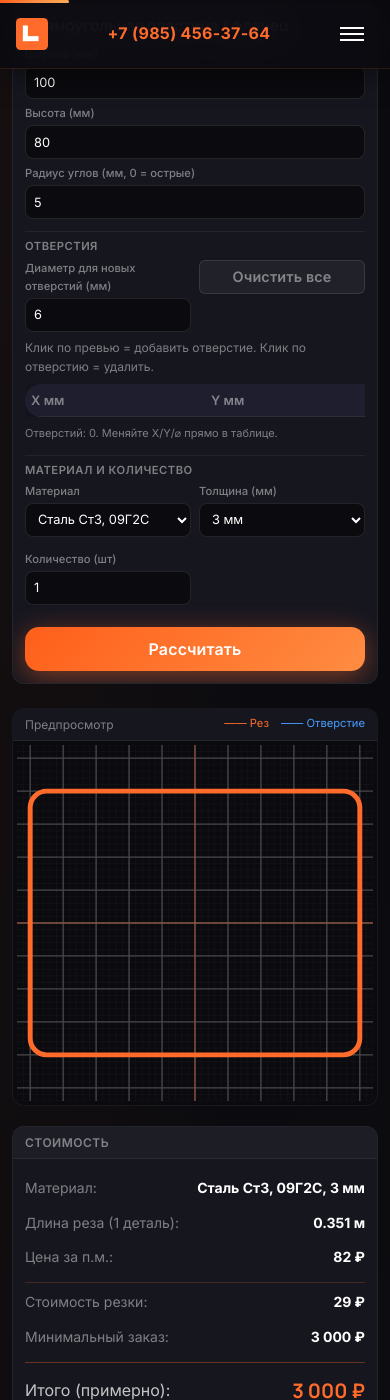
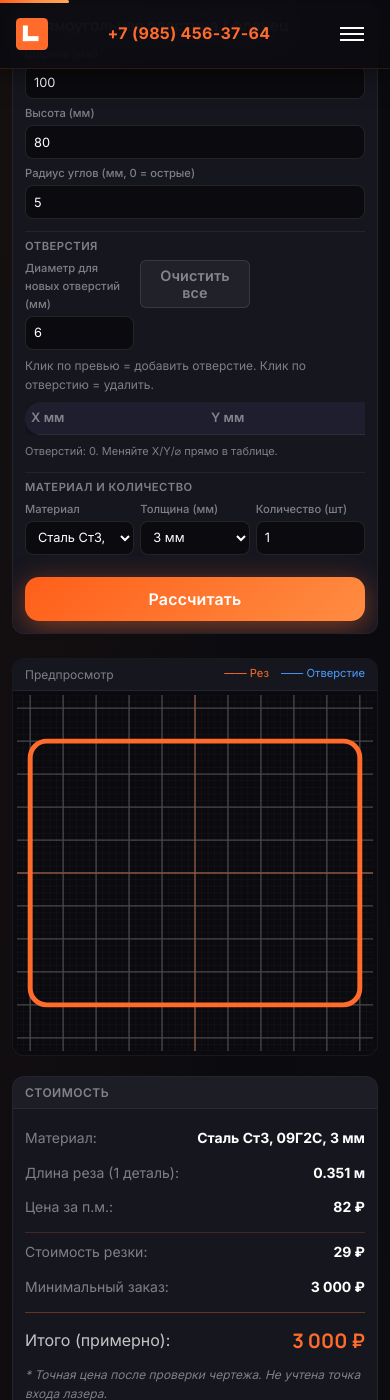
Before and after one commit to kaylas000/lazer-rezka, a Jekyll site: the page built from pages/dxf-generator.html, in a window 390 px wide and 1400 px high, scrolled down 465 px. Built offline with Jekyll 4.4.1, drawn with Linux system fonts in a browser that asks for light colours.

Commit message:
fix: форма DXF компактнее — 3 колонки на мобильном

```diff
--- a/pages/dxf-generator.html
+++ b/pages/dxf-generator.html
@@ -702,7 +702,8 @@ head_extra: ""
   .dxf-result-panel { position: static; max-width: 100vw; }
   .dxf-preview-svg { min-height: 280px; max-width: 100%; padding: 4px; }
   .dxf-preview-svg svg { max-width: 100%; height: auto; }
-  .dxf-field-row { grid-template-columns: 1fr 1fr; gap: 8px; }
+  .dxf-field-row { grid-template-columns: 1fr 1fr 1fr; gap: 6px; }
+  .dxf-field-row .dxf-field:last-child { grid-column: auto; }
   .dxf-holes-table-wrapper { max-height: 140px; overflow: auto; }
   .dxf-instructions details { padding: 8px 10px; font-size: 0.8rem; }
   .dxf-actions { flex-direction: column; gap: 8px; }
```
